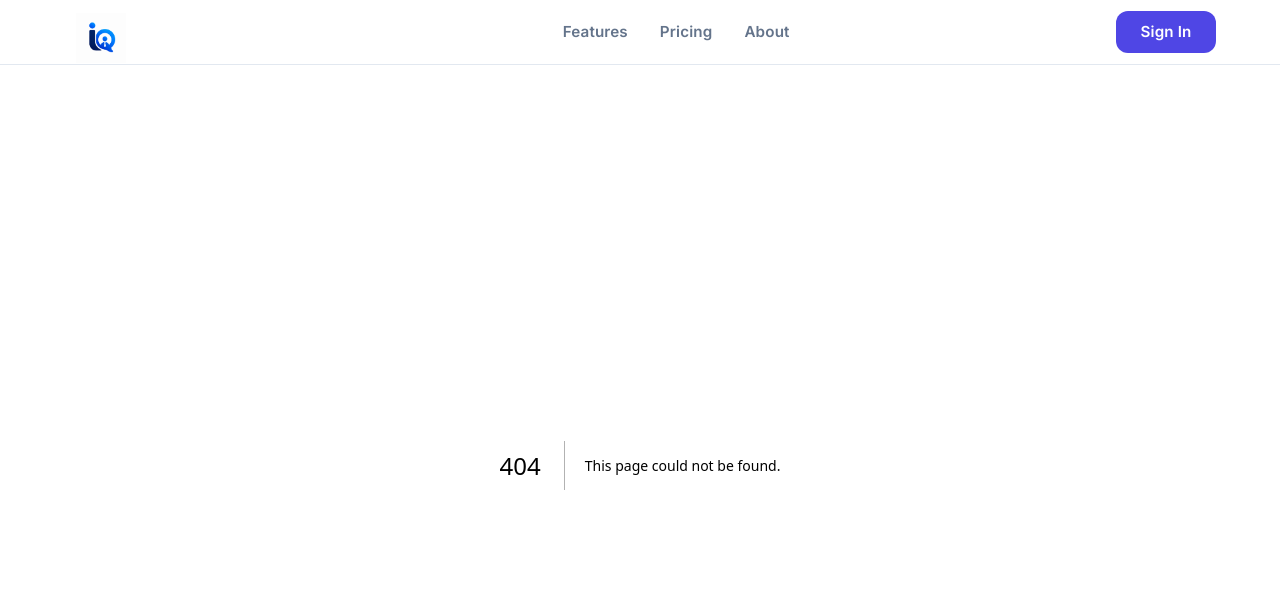
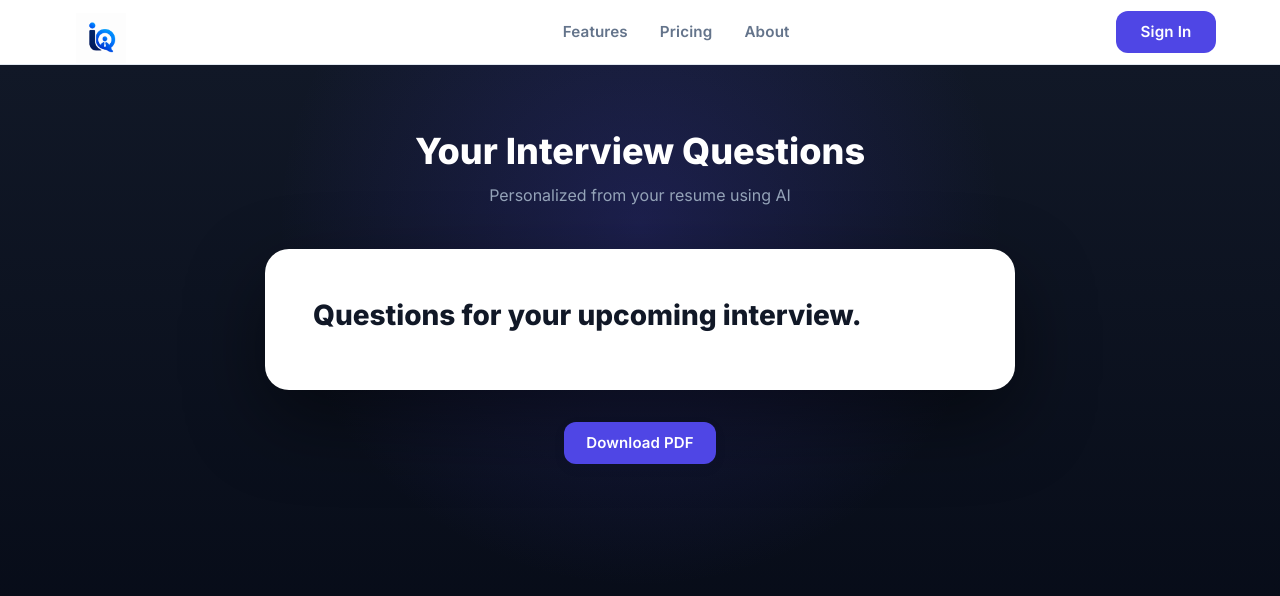
Before and after one commit to SudheerReddy9/intervio, a Next.js app: page /questions in a window 1280 px wide. Before the commit this address had no page. Shown: the top 596 px of the page. Built offline with nearby package versions, Linux system fonts and the light colour scheme.

Commit message:
Updated the resume with questions

```diff
--- a/package.json
+++ b/package.json
@@ -19,6 +19,7 @@
     "bcryptjs": "^3.0.3",
     "cloudinary": "^2.10.0",
     "jsonwebtoken": "^9.0.3",
+    "jspdf": "^4.2.1",
     "mysql2": "^3.22.5",
     "next": "^16.2.12",
     "react": "19.2.4",
--- /dev/null
+++ b/src/app/questions/page.tsx
@@ -0,0 +1,136 @@
+"use client";
+
+import { Box, Button, Container, Typography } from "@mui/material";
+import { useEffect, useState } from "react";
+
+interface InterviewQuestion {
+    id: number;
+    question: string;
+    category: string;
+}
+
+export default function QuestionsPage() {
+    const [questions, setQuestions] = useState<InterviewQuestion[]>([]);
+
+    useEffect(() => {
+        const storedQuestions = sessionStorage.getItem("interviewQuestions");
+
+        if (storedQuestions) {
+            setQuestions(JSON.parse(storedQuestions));
+        }
+    }, []);
+
+    return (
+        <Box
+            sx={{
+                minHeight: "100vh",
+                py: 8,
+                px: 2,
+                background: `
+                radial-gradient(
+                    circle at 50% 20%,
+                    rgba(79, 70, 229, 0.22),
+                    transparent 40%
+                ),
+                linear-gradient(180deg, #111827, #030712)
+            `,
+            }}
+        >
+            <Container maxWidth="md">
+                <Box sx={{ textAlign: "center", mb: 5 }}>
+                    <Typography
+                        variant="h3"
+                        sx={{
+                            fontWeight: 800,
+                            color: "white",
+                        }}
+                    >
+                        Your Interview Questions
+                    </Typography>
+
+                    <Typography sx={{ color: "#94A3B8", mt: 1 }}>
+                        Personalized from your resume using AI
+                    </Typography>
+                </Box>
+
+                {/* Document */}
+                <Box
+                    sx={{
+                        bgcolor: "white",
+                        color: "#111827",
+                        borderRadius: 2,
+                        p: {
+                            xs: 3,
+                            md: 6,
+                        },
+                        maxWidth: 750,
+                        mx: "auto",
+                        boxShadow:
+                            "0 30px 80px rgba(0,0,0,0.45)",
+                    }}
+                >
+
+                    <Typography
+                        variant="h4"
+                        color="text.secondary"
+                        sx={{
+                            fontWeight: 800,
+                            mb: 1,
+                        }}
+                    >
+                        Questions for your upcoming interview.
+                    </Typography>
+
+                    {questions.map((item, index) => (
+                        <Box
+                            key={item.id}
+                            sx={{
+                                py: 3,
+                                borderBottom:
+                                    index !== questions.length - 1
+                                        ? "1px solid #E5E7EB"
+                                        : "none",
+                            }}
+                        >
+                            <Typography
+                                sx={{
+                                    color: "#4F46E5",
+                                    fontWeight: 700,
+                                    fontSize: 14,
+                                    mb: 1,
+                                }}
+                            >
+                                {String(index + 1).padStart(2, "0")} •{" "}
+
+                            </Typography>
+
+                            <Typography
+                                sx={{
+                                    fontSize: 18,
+                                    lineHeight: 1.6,
+                                }}
+                            >
+                                {item.question}
+                            </Typography>
+                        </Box>
+                    ))}
+                </Box>
+
+                <Box
+                    sx={{
+                        display: "flex",
+                        justifyContent: "center",
+                        mt: 4,
+                    }}
+                >
+                    <Button
+                        variant="contained"
+                        size="large"
+                    >
+                        Download PDF
+                    </Button>
+                </Box>
+            </Container>
+        </Box>
+    );
+}
```
Also changed, not shown: src/features/resume/components/ResumeUpload.tsx (+8 -3 lines), 1 other file (tests, documents, lock files or other folders).
